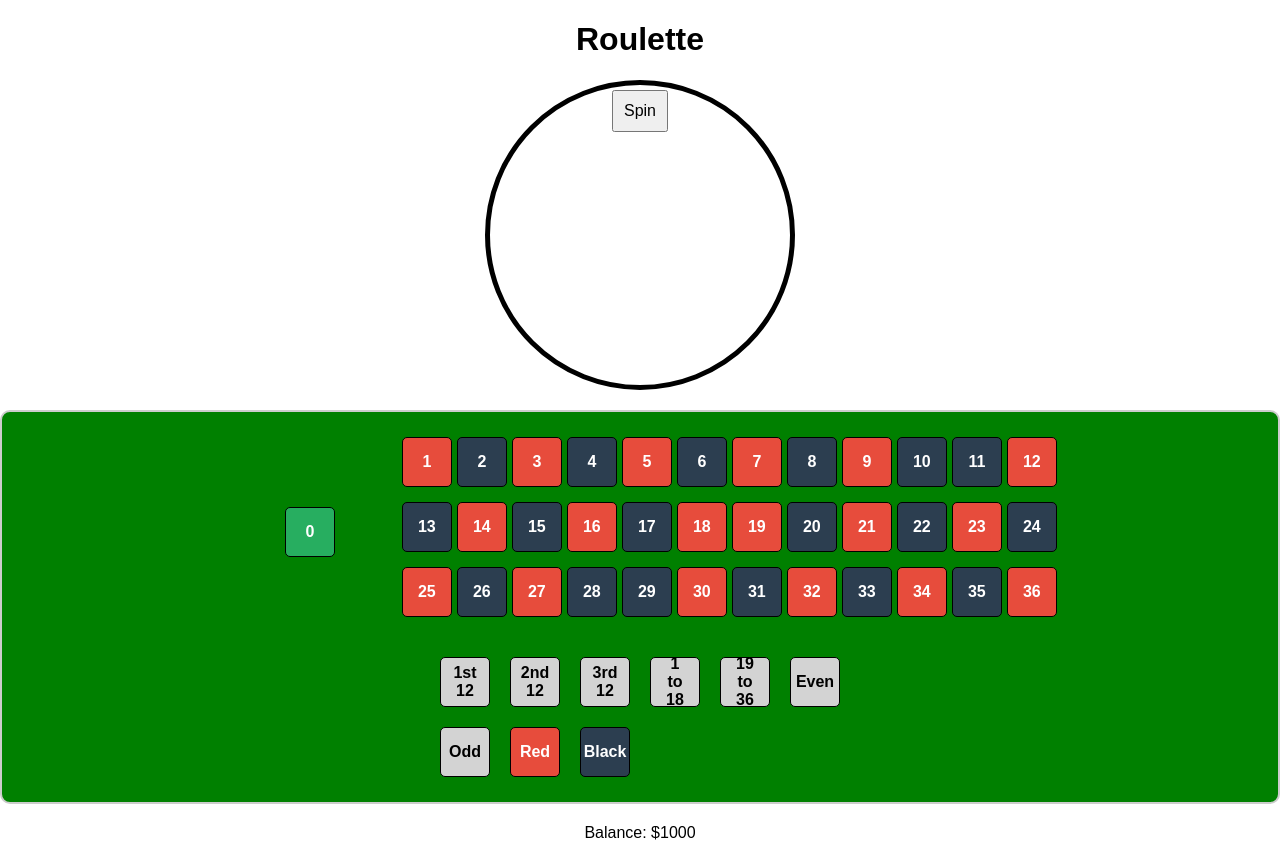
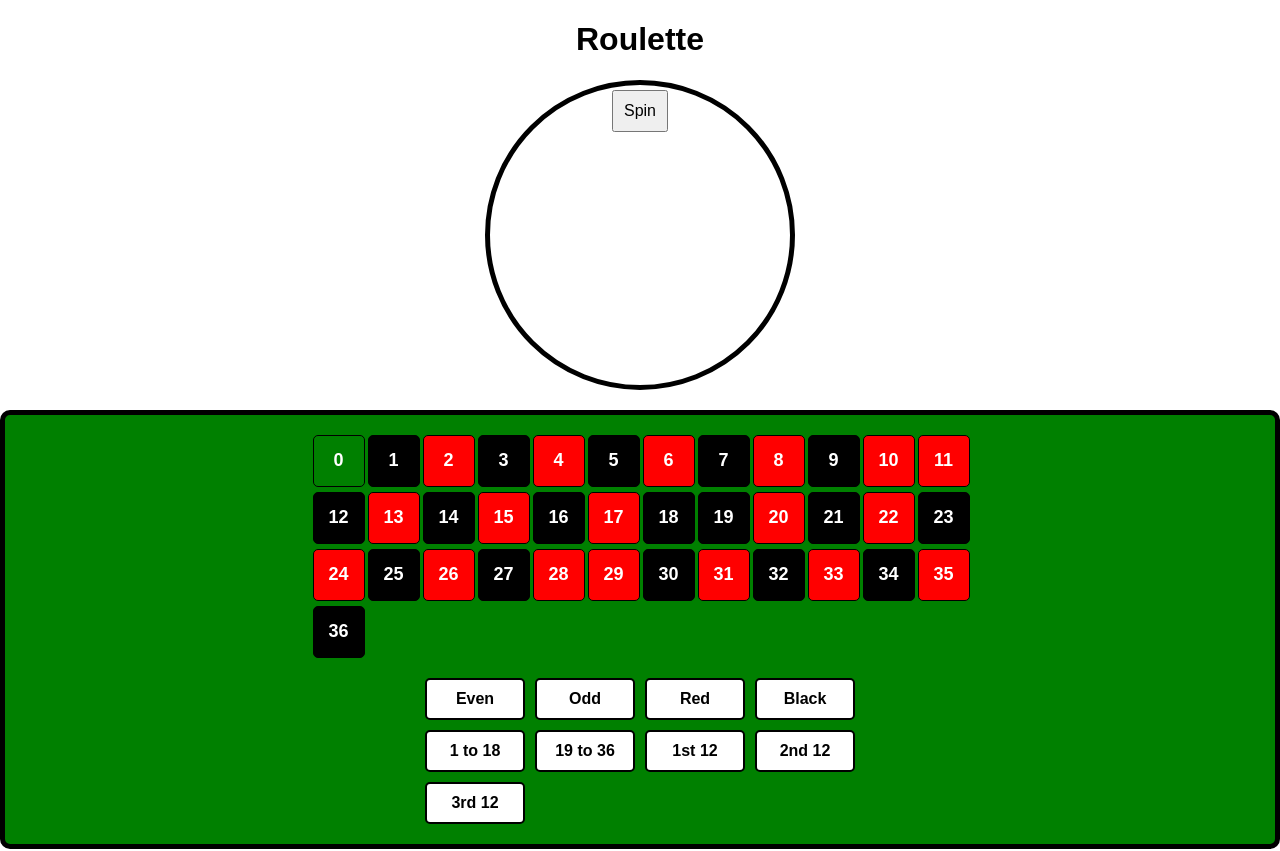
Before and after one commit to DanielD0304/ProjectCasino, a React (Create React App) app in the folder frontend/: page / in a window 1280 px wide. Shown: the top 851 px of the page. Built offline with nearby package versions, Linux system fonts and the light colour scheme.

Commit message:
FIX: adjusted betting Table

```diff
--- a/frontend/src/components/BetTable.jsx
+++ b/frontend/src/components/BetTable.jsx
@@ -1,49 +1,39 @@
-import React from "react";
-import "./betTable.css";
+import React from 'react';
+import './betTable.css'; // Create a CSS file for styling
 
-const BetTable = ({ onPlaceBet }) => {
-  const placeBet = (betType) => {
-    onPlaceBet(betType);
-  };
-
-  const renderNumberCell = (number, color) => (
-    <button
-      key={number}
-      onClick={() => placeBet(number)}
-      className={`bet-cell ${color}`}
-    >
-      {number}
-    </button>
-  );
+const BetTable = () => {
+  // Define the numbers and their colors
+  const rouletteNumbers = [
+    { number: 0, color: 'green' },
+    ...Array.from({ length: 36 }, (_, i) => ({
+      number: i + 1,
+      color: (i + 1 <= 10 || (i + 1 > 18 && i + 1 <= 28)) ? (i % 2 === 0 ? 'black' : 'red') : (i % 2 === 0 ? 'red' : 'black')
+    }))
+  ];
 
   return (
     <div className="roulette-table">
-      {/* Number grid */}
       <div className="number-grid">
-        <div className="zero-cell">{renderNumberCell(0, "green")}</div>
-        <div className="number-rows">
-          {[
-            [1, "red"], [2, "black"], [3, "red"], [4, "black"], [5, "red"], [6, "black"],
-            [7, "red"], [8, "black"], [9, "red"], [10, "black"], [11, "black"], [12, "red"],
-            [13, "black"], [14, "red"], [15, "black"], [16, "red"], [17, "black"], [18, "red"],
-            [19, "red"], [20, "black"], [21, "red"], [22, "black"], [23, "red"], [24, "black"],
-            [25, "red"], [26, "black"], [27, "red"], [28, "black"], [29, "black"], [30, "red"],
-            [31, "black"], [32, "red"], [33, "black"], [34, "red"], [35, "black"], [36, "red"]
-          ].map(([number, color]) => renderNumberCell(number, color))}
-        </div>
+        {rouletteNumbers.map(({ number, color }) => (
+          <div
+            key={number}
+            className="number-cell"
+            style={{ backgroundColor: color }}
+          >
+            {number}
+          </div>
+        ))}
       </div>
-
-      {/* Betting options */}
-      <div className="bet-options">
-        <button onClick={() => placeBet("1st12")} className="bet-cell">1st 12</button>
-        <button onClick={() => placeBet("2nd12")} className="bet-cell">2nd 12</button>
-        <button onClick={() => placeBet("3rd12")} className="bet-cell">3rd 12</button>
-        <button onClick={() => placeBet("1to18")} className="bet-cell">1 to 18</button>
-        <button onClick={() => placeBet("19to36")} className="bet-cell">19 to 36</button>
-        <button onClick={() => placeBet("even")} className="bet-cell">Even</button>
-        <button onClick={() => placeBet("odd")} className="bet-cell">Odd</button>
-        <button onClick={() => placeBet("red")} className="bet-cell red">Red</button>
-        <button onClick={() => placeBet("black")} className="bet-cell black">Black</button>
+      <div className="bet-fields">
+        <div className="bet-field" data-bet="even">Even</div>
+        <div className="bet-field" data-bet="odd">Odd</div>
+        <div className="bet-field" data-bet="red">Red</div>
+        <div className="bet-field" data-bet="black">Black</div>
+        <div className="bet-field" data-bet="1to18">1 to 18</div>
+        <div className="bet-field" data-bet="19to36">19 to 36</div>
+        <div className="bet-field" data-bet="1st12">1st 12</div>
+        <div className="bet-field" data-bet="2nd12">2nd 12</div>
+        <div className="bet-field" data-bet="3rd12">3rd 12</div>
       </div>
     </div>
   );
--- a/frontend/src/components/betTable.css
+++ b/frontend/src/components/betTable.css
@@ -2,62 +2,49 @@
   display: flex;
   flex-direction: column;
   align-items: center;
+  padding: 20px;
   background-color: green;
-    padding: 20px;
-    border: 2px solid #ccc;
+  border: 5px solid black;
   border-radius: 10px;
 }
 
 .number-grid {
   display: grid;
-    grid-template-columns: 1fr 4fr;
+  grid-template-columns: repeat(12, 50px);
   gap: 5px;
+  margin-bottom: 20px;
 }
 
-  .zero-cell {
-    grid-row: span 3;
-    display: flex;
-    justify-content: center;
-    align-items: center;
-  }
-
-  .number-rows {
-    display: grid;
-    grid-template-columns: repeat(12, 50px);
-    gap: 5px;
-  }
-
-  .bet-cell {
+.number-cell {
   width: 50px;
   height: 50px;
   display: flex;
   justify-content: center;
   align-items: center;
-    font-size: 16px;
+  font-size: 18px;
   font-weight: bold;
-    border: 1px solid #ccc;
+  color: white;
+  border: 1px solid black;
   border-radius: 5px;
+}
+
+.bet-fields {
+  display: grid;
+  grid-template-columns: repeat(4, 100px);
+  gap: 10px;
+}
+
+.bet-field {
+  background-color: white;
+  color: black;
+  border: 2px solid black;
+  border-radius: 5px;
+  padding: 10px;
+  text-align: center;
+  font-weight: bold;
   cursor: pointer;
 }
 
-  .bet-cell.red {
-    background-color: #e74c3c;
-    color: white;
+.bet-field:hover {
+  background-color: lightgray;
 }
-
-  .bet-cell.black {
-    background-color: #2c3e50;
-    color: white;
-  }
-
-  .bet-cell.green {
-    background-color: #27ae60;
-    color: white;
-  }
-
-  .bet-options {
-    display: grid;
-    grid-template-columns: repeat(6, 1fr);
-    gap: 10px;
-    margin-top: 20px;
-  }
```
Lines whose indentation alone changed are shown as unchanged.
